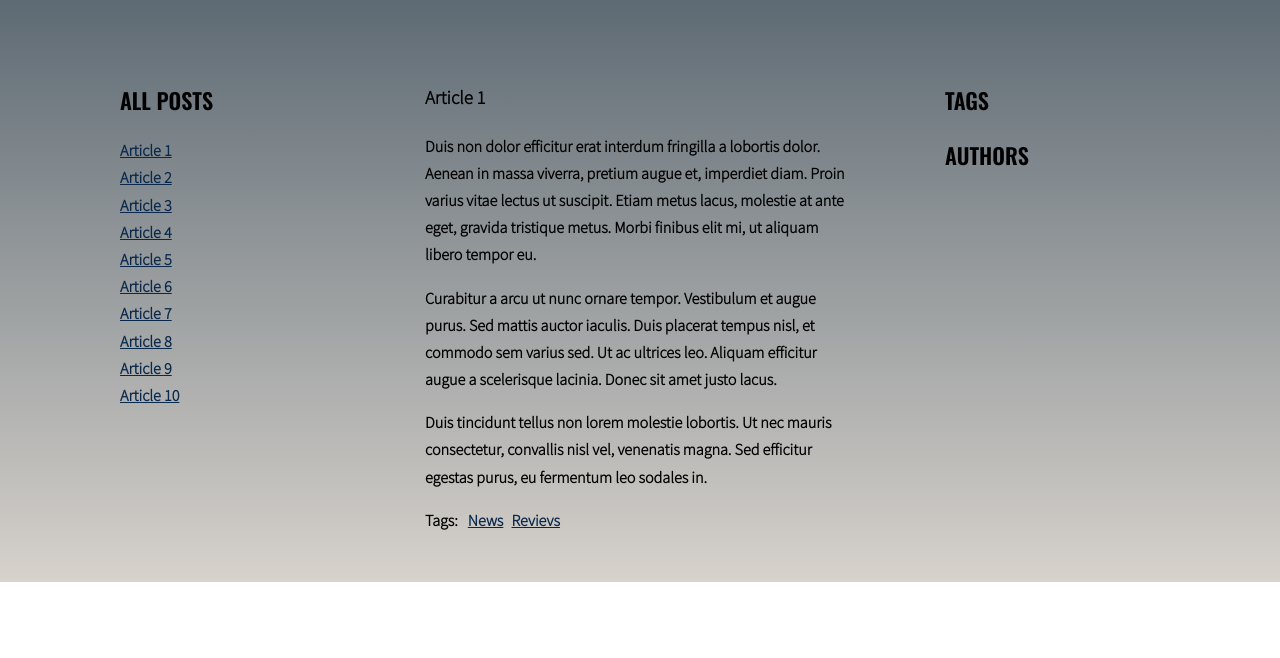
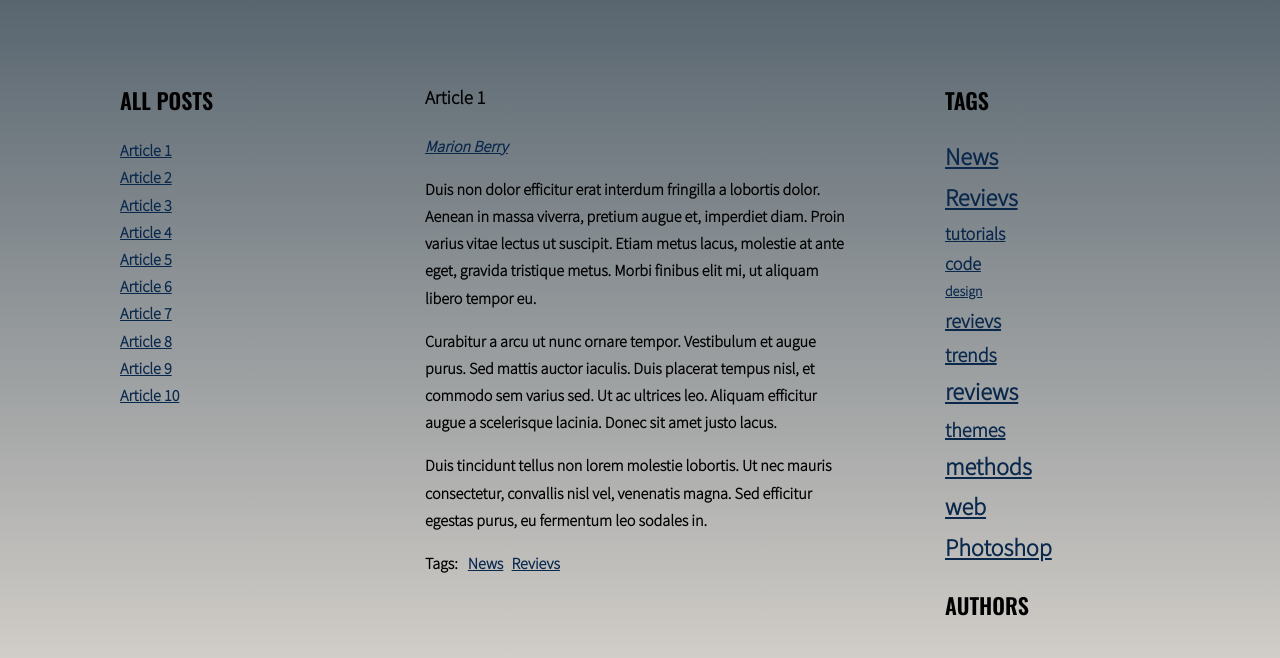
Before and after one commit to MichalBodys/javascript-blog, a website: page index.html in a window 1280 px wide. Shown: the part 220-878 px from the top of the page. Before the commit the page ends 802 px from the top, so only its background shows below. Drawn offline with nearby package versions, Linux system fonts and the light colour scheme.

Commit message:
add tags cloud

```diff
--- a/js/script.js
+++ b/js/script.js
@@ -5,7 +5,10 @@ const optArticleSelector = '.post',
   optTitleListSelector = '.titles',
   optArticleTagsSelector = '.post-tags .list',
   optArticleAuthorSelector = '.post-author',
-  optTagsListSelector = '.tags .list';
+  optTagsListSelector = '.list.tags',
+  optCloudClassCount = 5,
+  optCloudClassPrefix = 'tag-size-';
+
 
 function titleClickHandler(event){
   event.preventDefault();
@@ -75,8 +78,27 @@ function generateTitleLinks(customSelector = ''){
 }
 generateTitleLinks();
 
+function calculateTagsParams(tags) {
+  const params = {min: 99999, max:0};
+  for (let tag in tags) {
+    if(tags[tag] > params.max) {
+      params.max = tags[tag];
+    } else if (tags[tag] < params.min) {
+      params.min = tags[tag];
+    }
+  }
+  return params;
+}
+function calculateTagClass(count, params) {
+  const normalizedCount = count - params.min;
+  const normalizedMax = params.max - params.min;
+  const percentage = normalizedCount / normalizedMax;
+  const classNumber = Math.floor(percentage * (optCloudClassCount - 1) + 1);
+  return optCloudClassPrefix + classNumber;
+}
+
 function generateTags(){
-  let allTags = [];
+  let allTags = {};
   // new variable allTags with epmy array
 
   /* find all articles */
@@ -106,8 +128,10 @@ function generateTags(){
       /* add generated code to html variable */
       html = html + '  ' + linkHTML;
 
-      if(allTags.indexOf(linkHTML)== -1){
-        allTags.push(linkHTML);
+      if(!allTags.hasOwnProperty(tag)){
+        allTags[tag]= 1;
+      }else{
+        allTags[tag]++;
       }
 
       /* END LOOP: for each tag */
@@ -117,8 +141,16 @@ function generateTags(){
     /* END LOOP: for every article: */
   }
   const tagList = document.querySelector(optTagsListSelector);
-  tagList.innerHTML = allTags.join(' ');
+  const tagsParams = calculateTagsParams(allTags);
+  console.log('tagsParams:', tagsParams);
+  let allTagsHTML = '';
 
+  for(let tag in allTags){
+    const tagLinkHTML = '<li class="' + calculateTagClass(allTags[tag], tagsParams) + '"><a href="#tag-' + tag + '">' + tag + '</a></li> ';
+    allTagsHTML += tagLinkHTML;
+  }
+  tagList.innerHTML = allTagsHTML;
+  console.log(tagList);
 }
 generateTags();
 
--- a/sass/style.scss
+++ b/sass/style.scss
@@ -86,6 +86,7 @@ li {
 	list-style-type: none;
 	margin: 0;
 	padding: 0;
+
 	.active {
 		color: $color-light;
 	}
@@ -110,6 +111,7 @@ li {
 
 .post {
 	display: none;
+
 	&.active {
 		display: block;
 	}
@@ -121,6 +123,7 @@ li {
 
 .post-tags {
 	display: flex;
+
 	p {
 		margin: 0 10px 0 0;
 	}
@@ -129,7 +132,9 @@ li {
 @media (max-width: 768px) {
 	.wrapper {
 		flex-flow: column;
+
 		.post {
+
 			.post-title,
 			.post-author {
 				text-align: center;
@@ -141,3 +146,23 @@ li {
 		}
 	}
 }
+
+.tag-size-1 {
+	font-size: 24px;
+}
+
+.tag-size-2 {
+	font-size: 20px;
+}
+
+.tag-size-3 {
+	font-size: 18px;
+}
+
+.tag-size-4 {
+	font-size: 16px;
+}
+
+.tag-size-5 {
+	font-size: 14px;
+}
```
Also changed, not shown: index.html (+1 -1 lines), css/style.css, 1 other file.
